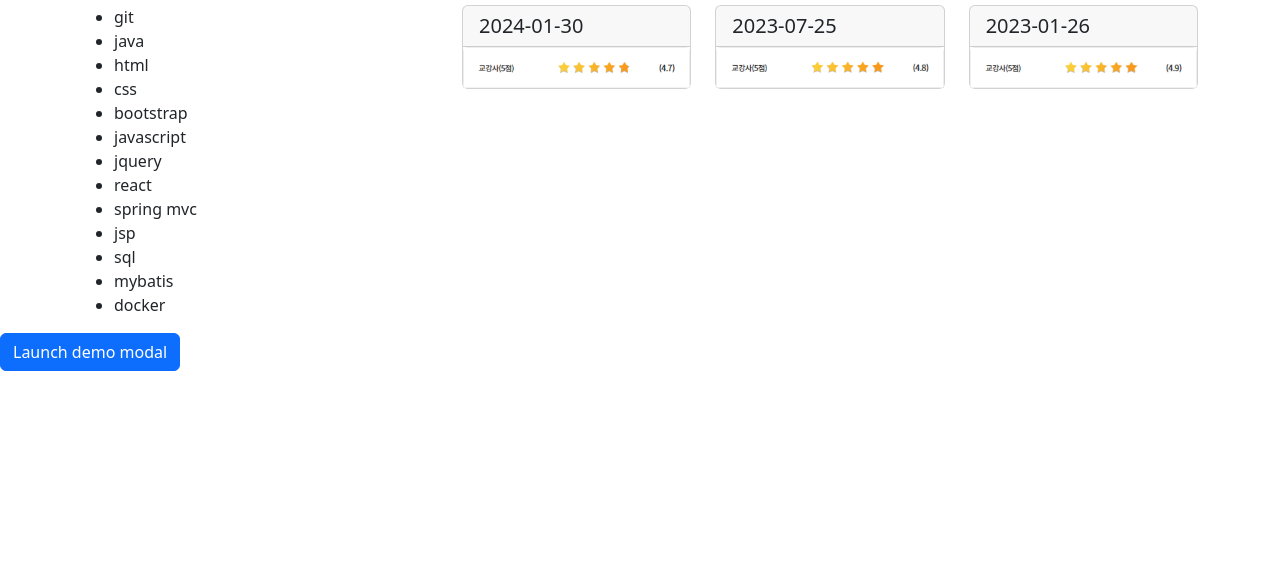
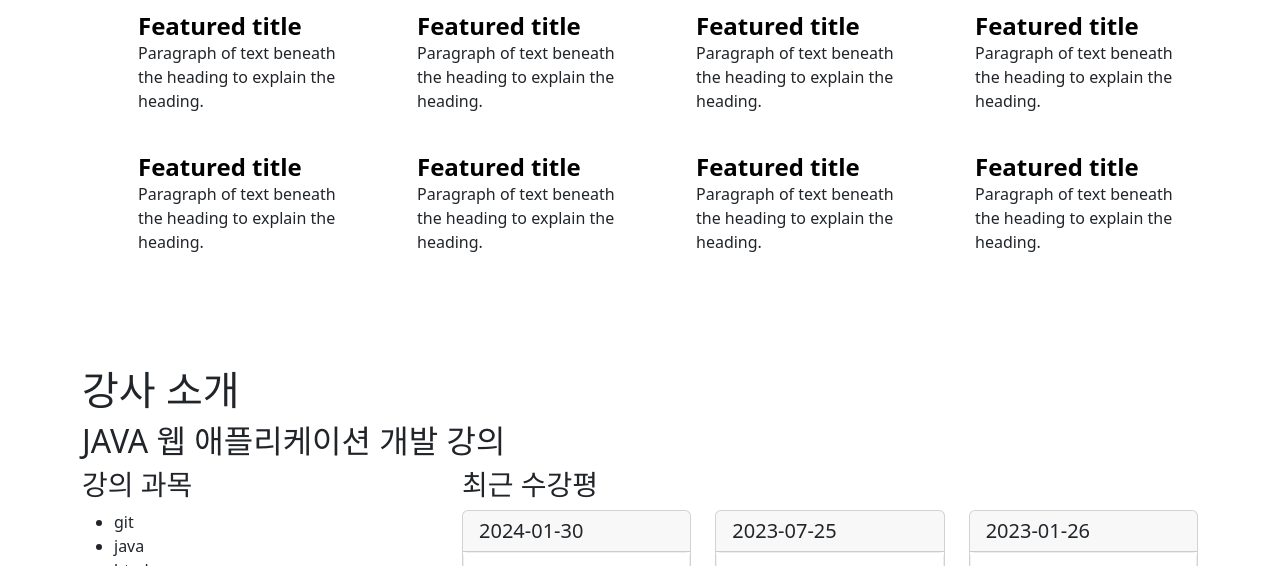
Before and after one commit to sebaek/sebaek.github.io, a plain HTML site: page index.html in a window 1280 px wide. Shown: the part 754-1320 px from the top of the page. Before the commit the page ends 1125 px from the top, so only its background shows below. Drawn offline with nearby package versions, Linux system fonts and the light colour scheme.

Commit message:
주요 과목 템플릿 추가

```diff
--- a/index.html
+++ b/index.html
@@ -41,6 +41,86 @@
             </div>
         </div>
     </div>
+
+    <div class="container px-4 py-5" id="icon-grid">
+        <h2 class="pb-2 border-bottom">주요 과목</h2>
+
+        <div class="row row-cols-1 row-cols-sm-2 row-cols-md-3 row-cols-lg-4 g-4 py-5">
+            <div class="col d-flex align-items-start">
+                <svg class="bi text-body-secondary flex-shrink-0 me-3" width="1.75em" height="1.75em">
+                    <use xlink:href="#bootstrap"></use>
+                </svg>
+                <div>
+                    <h3 class="fw-bold mb-0 fs-4 text-body-emphasis">Featured title</h3>
+                    <p>Paragraph of text beneath the heading to explain the heading.</p>
+                </div>
+            </div>
+            <div class="col d-flex align-items-start">
+                <svg class="bi text-body-secondary flex-shrink-0 me-3" width="1.75em" height="1.75em">
+                    <use xlink:href="#cpu-fill"></use>
+                </svg>
+                <div>
+                    <h3 class="fw-bold mb-0 fs-4 text-body-emphasis">Featured title</h3>
+                    <p>Paragraph of text beneath the heading to explain the heading.</p>
+                </div>
+            </div>
+            <div class="col d-flex align-items-start">
+                <svg class="bi text-body-secondary flex-shrink-0 me-3" width="1.75em" height="1.75em">
+                    <use xlink:href="#calendar3"></use>
+                </svg>
+                <div>
+                    <h3 class="fw-bold mb-0 fs-4 text-body-emphasis">Featured title</h3>
+                    <p>Paragraph of text beneath the heading to explain the heading.</p>
+                </div>
+            </div>
+            <div class="col d-flex align-items-start">
+                <svg class="bi text-body-secondary flex-shrink-0 me-3" width="1.75em" height="1.75em">
+                    <use xlink:href="#home"></use>
+                </svg>
+                <div>
+                    <h3 class="fw-bold mb-0 fs-4 text-body-emphasis">Featured title</h3>
+                    <p>Paragraph of text beneath the heading to explain the heading.</p>
+                </div>
+            </div>
+            <div class="col d-flex align-items-start">
+                <svg class="bi text-body-secondary flex-shrink-0 me-3" width="1.75em" height="1.75em">
+                    <use xlink:href="#speedometer2"></use>
+                </svg>
+                <div>
+                    <h3 class="fw-bold mb-0 fs-4 text-body-emphasis">Featured title</h3>
+                    <p>Paragraph of text beneath the heading to explain the heading.</p>
+                </div>
+            </div>
+            <div class="col d-flex align-items-start">
+                <svg class="bi text-body-secondary flex-shrink-0 me-3" width="1.75em" height="1.75em">
+                    <use xlink:href="#toggles2"></use>
+                </svg>
+                <div>
+                    <h3 class="fw-bold mb-0 fs-4 text-body-emphasis">Featured title</h3>
+                    <p>Paragraph of text beneath the heading to explain the heading.</p>
+                </div>
+            </div>
+            <div class="col d-flex align-items-start">
+                <svg class="bi text-body-secondary flex-shrink-0 me-3" width="1.75em" height="1.75em">
+                    <use xlink:href="#geo-fill"></use>
+                </svg>
+                <div>
+                    <h3 class="fw-bold mb-0 fs-4 text-body-emphasis">Featured title</h3>
+                    <p>Paragraph of text beneath the heading to explain the heading.</p>
+                </div>
+            </div>
+            <div class="col d-flex align-items-start">
+                <svg class="bi text-body-secondary flex-shrink-0 me-3" width="1.75em" height="1.75em">
+                    <use xlink:href="#tools"></use>
+                </svg>
+                <div>
+                    <h3 class="fw-bold mb-0 fs-4 text-body-emphasis">Featured title</h3>
+                    <p>Paragraph of text beneath the heading to explain the heading.</p>
+                </div>
+            </div>
+        </div>
+    </div>
+
     <div class="container">
         <div class="row">
 
```
